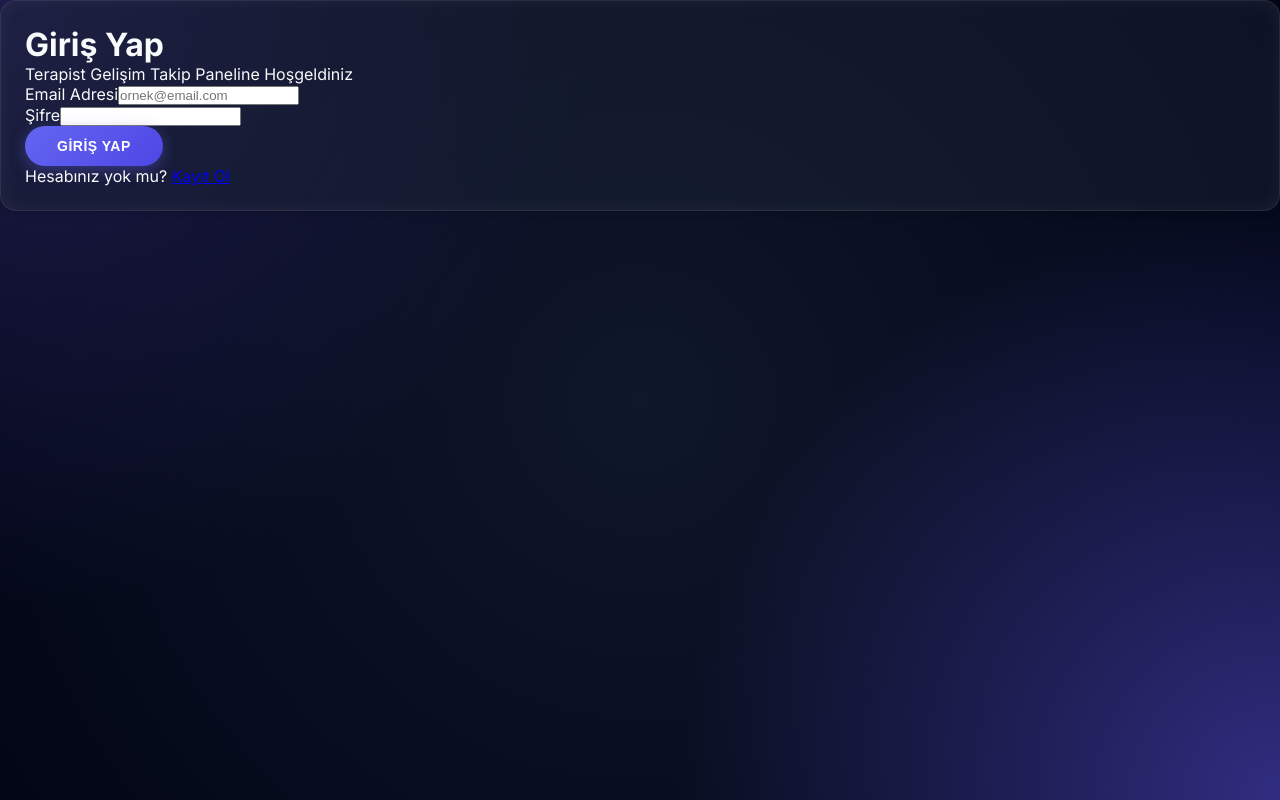
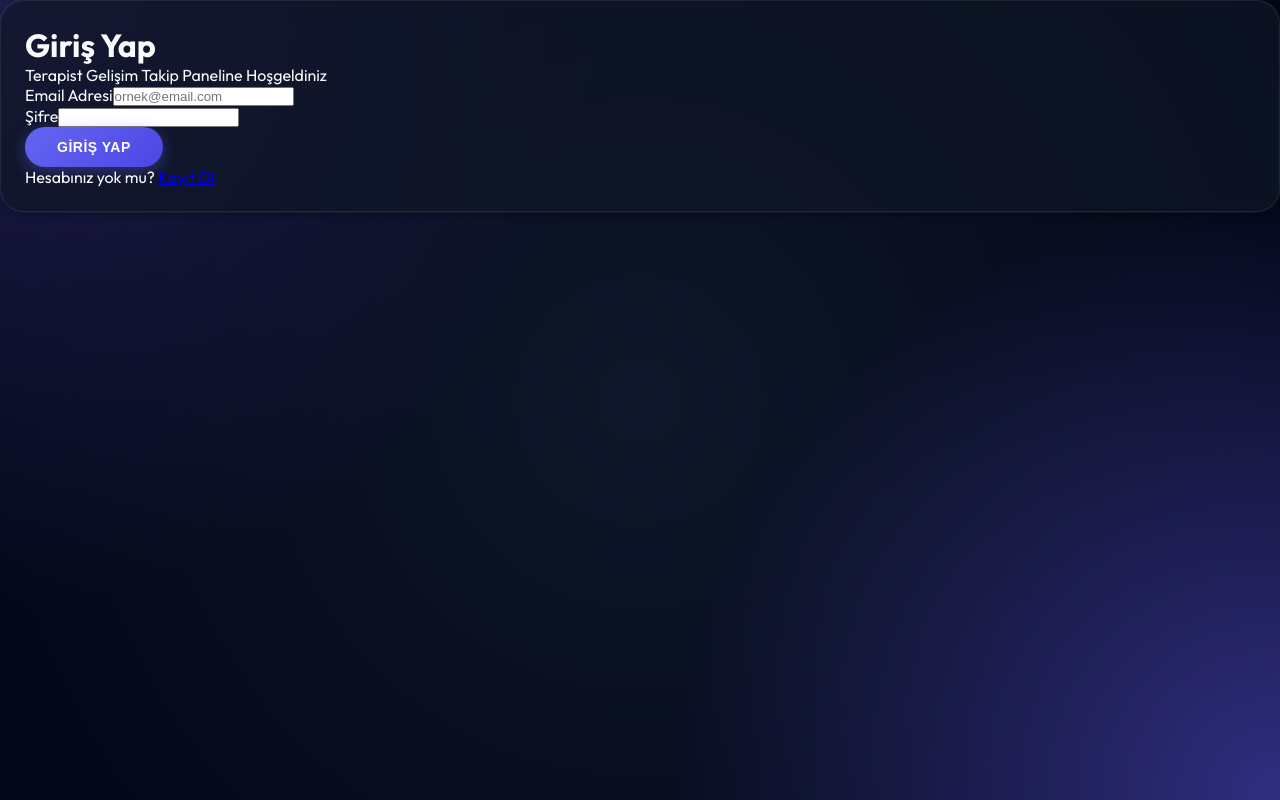
Before and after one commit to ahmetbulut23/TerapistGelisimTakip, a Next.js app: page /login in a window 1280 px wide. Built offline with nearby package versions, Linux system fonts and the light colour scheme.

Commit message:
UI Overhaul: Add Outfit font and Aurora background

```diff
--- a/src/app/globals.css
+++ b/src/app/globals.css
@@ -1,29 +1,25 @@
 :root {
-  /* Premium Dark Cinematic Palette */
+  /* Ultra Premium Aurora Palette */
   --primary: #6366f1;
-  /* Indigo 500 */
   --primary-foreground: #ffffff;
 
-  --background: #0f172a;
-  /* Slate 900 */
+  --background: #030712;
+  /* Rich Black */
   --foreground: #f8fafc;
-  /* Slate 50 */
 
-  /* Glass Card Variables - Ultra Premium */
-  --card-bg: rgba(30, 41, 59, 0.4);
-  /* Darker, more transparent */
-  --card-border: rgba(255, 255, 255, 0.1);
-  --card-shadow: 0 8px 32px 0 rgba(0, 0, 0, 0.3);
+  /* Glass - High Contrast */
+  --card-bg: rgba(17, 24, 39, 0.7);
+  /* Darker base */
+  --card-border: rgba(255, 255, 255, 0.08);
+  --card-shadow: 0 0 0 1px rgba(255, 255, 255, 0.05), 0 4px 6px -1px rgba(0, 0, 0, 0.3);
 
-  --radius: 1rem;
+  --radius: 1.5rem;
+  /* Rounder modern look */
 
-  /* Neon Status Colors */
-  --status-red: #f43f5e;
-  /* Rose 500 */
-  --status-yellow: #f59e0b;
-  /* Amber 500 */
-  --status-green: #10b981;
-  /* Emerald 500 */
+  /* Neon Accents */
+  --status-red: #ff3366;
+  --status-yellow: #fbbf24;
+  --status-green: #00e676;
 
   --font-sans: 'Inter', system-ui, -apple-system, sans-serif;
 }
@@ -35,10 +31,10 @@
 }
 
 body {
-  font-family: var(--font-sans);
   background-color: var(--background);
   color: var(--foreground);
   min-height: 100vh;
+  overflow-x: hidden;
 
   /* Cinematic Animated Background */
   background: radial-gradient(circle at top left, #1e1b4b, transparent 40%),
@@ -47,23 +43,27 @@ body {
   background-attachment: fixed;
 }
 
-/* Glassmorphism Utilities */
+/* Premium Glass Card */
 .glass-card {
   background: var(--card-bg);
-  backdrop-filter: blur(16px);
-  -webkit-backdrop-filter: blur(16px);
+  backdrop-filter: blur(20px);
+  -webkit-backdrop-filter: blur(20px);
   border: 1px solid var(--card-border);
+  box-shadow: var(--card-shadow);
   border-radius: var(--radius);
-  box-shadow: 0 4px 6px -1px rgba(0, 0, 0, 0.1), 0 2px 4px -1px rgba(0, 0, 0, 0.06), inset 0 0 20px rgba(255, 255, 255, 0.05);
-  transition: all 0.3s ease;
+  transition: all 0.4s cubic-bezier(0.175, 0.885, 0.32, 1.275);
 }
 
 .glass-card:hover {
-  background: rgba(30, 41, 59, 0.6);
-  border-color: rgba(99, 102, 241, 0.3);
-  /* Primary glow on hover */
-  transform: translateY(-2px);
-  box-shadow: 0 20px 25px -5px rgba(0, 0, 0, 0.2), 0 10px 10px -5px rgba(0, 0, 0, 0.1), 0 0 15px rgba(99, 102, 241, 0.2);
+  background: rgba(30, 41, 59, 0.8);
+  border-color: rgba(99, 102, 241, 0.5);
+  transform: translateY(-5px) scale(1.02);
+  box-shadow: 0 0 30px -5px rgba(99, 102, 241, 0.3), 0 10px 10px -5px rgba(0, 0, 0, 0.2);
+}
+
+/* Neon Text Shadow */
+.shadow-neon {
+  text-shadow: 0 0 20px rgba(99, 102, 241, 0.5);
 }
 
 .container {
--- a/src/app/layout.tsx
+++ b/src/app/layout.tsx
@@ -1,9 +1,9 @@
 import './globals.css'
 import type { Metadata } from 'next'
-import { Inter } from 'next/font/google'
+import { Outfit } from 'next/font/google' // More premium/modern font
 import clsx from 'clsx'
 
-const inter = Inter({ subsets: ['latin'] })
+const outfit = Outfit({ subsets: ['latin'] })
 
 export const metadata: Metadata = {
   title: 'Terapist Gelişim Takip',
@@ -17,7 +17,12 @@ export default function RootLayout({
 }) {
   return (
     <html lang="tr">
-      <body className={clsx(inter.className, 'bg-background text-foreground antialiased')}>
+      <body className={clsx(outfit.className, 'bg-background text-foreground antialiased selection:bg-primary/30 selection:text-primary-foreground overflow-x-hidden relative')}>
+        {/* Ambient Background Glows */}
+        <div className="fixed inset-0 -z-10 bg-[radial-gradient(ellipse_at_top_left,_var(--tw-gradient-stops))] from-indigo-900/40 via-background to-background pointer-events-none" />
+        <div className="fixed top-[-10%] right-[-5%] w-[500px] h-[500px] rounded-full bg-primary/20 blur-[120px] pointer-events-none mix-blend-screen animate-pulse" />
+        <div className="fixed bottom-[-10%] left-[-5%] w-[400px] h-[400px] rounded-full bg-blue-600/20 blur-[100px] pointer-events-none mix-blend-screen" />
+
         {children}
       </body>
     </html>
```
